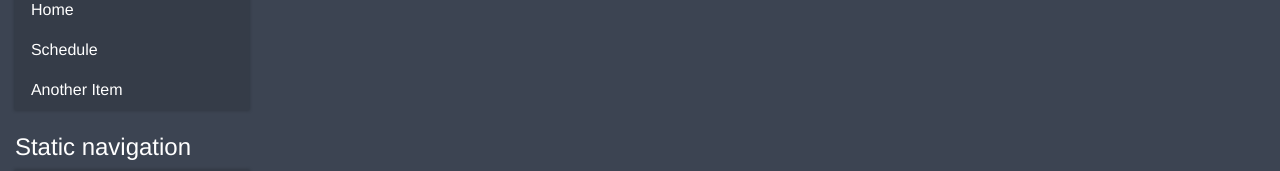
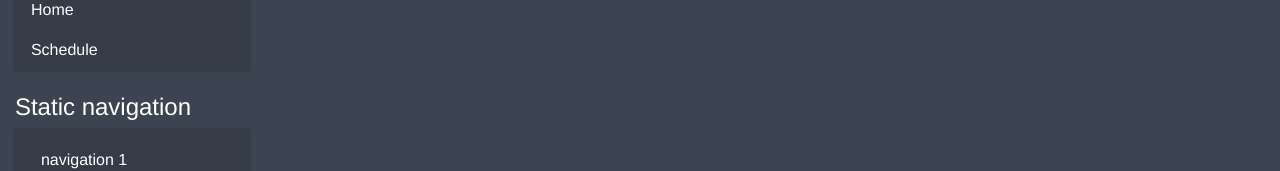
Before and after one commit to yessaliyev/frontend.iitu.kz, a Vue app: page / in a window 1280 px wide. Shown: the part 142-313 px from the top of the page. Built offline with nearby package versions, Linux system fonts and the light colour scheme; no server answers.

Commit message:
fix courses page

```diff
--- a/src/components/mixins/auth.js
+++ b/src/components/mixins/auth.js
@@ -5,8 +5,6 @@ export default {
     methods: {
         /*
         * Принемает на вход role, is_auth[optional]
-        * если указан is_auth true то проверяет только
-        * аутентификацию пользователя
         * */
         check(role, is_auth = false) {
             return new Promise(((resolve, reject) => {
--- a/src/components/navigation/HomeLeftNav.vue
+++ b/src/components/navigation/HomeLeftNav.vue
@@ -21,7 +21,6 @@
                 nav_items: [
                     {text: 'Home', link: '/'},
                     {text: 'Schedule', link: '/schedule'},
-                    {text: 'Another Item', link: null},
                 ]
             }
         },
@@ -29,15 +28,11 @@
             if (this.$store.getters.access_token !== null) {
                 switch (this.$store.getters.user_role) {
                     case 'admin':
-                        this.nav_items = [
-                            {text: 'Home', link: '/'},
-                            {text: 'Schedule', link: '/schedule'},
-                            {text: 'Another Item', link: null},
+                        this.nav_items.push([
                             {text: 'Activities', link: '/admin'},
-                            {text: 'Schedule', link: '/schedule'},
                             {text: 'Teachers', link: '/admin/teachers'},
                             {text: 'Students', link: '/admin/students'},
-                        ]
+                        ]);
                         break
                 }
             }
--- a/src/components/navigation/Tabs.vue
+++ b/src/components/navigation/TeacherTabs.vue
@@ -22,7 +22,7 @@
 
     export default {
         components: {Groups, AddLesson},
-        name: "Tabs"
+        name: "TeacherTabs",
     }
 </script>
 
--- a/src/router/index.js
+++ b/src/router/index.js
@@ -35,16 +35,26 @@ const routes = [
         }
     },
     {
-        path: 'courses',
+        path: '/courses',
         name: 'Courses',
-        component: Courses
+        component: Courses,
+        beforeEnter(to, from, next) {
+            auth.methods.check(store.getters.user_role, true)
+                .then(() => {
+                    next()
+                })
+                .catch(() => {
+                    // console.log(e)
+                    next({name: "Login"})
+                })
+        }
     },
     {
         path: '/admin',
         name: 'Admin',
         component: Admin,
         beforeEnter(to, from, next) {
-            auth.methods.check('teacher')
+            auth.methods.check('admin')
                 .then(() => {
                     next()
                 })
--- a/src/views/Attendance.vue
+++ b/src/views/Attendance.vue
@@ -24,7 +24,7 @@
     import NavBar from "../components/navigation/NavBar";
     import HomeLeftNav from "../components/navigation/HomeLeftNav";
     import LeftStaticNav from "../components/navigation/LeftStaticNav";
-    import Tabs from "../components/navigation/Tabs";
+    import Tabs from "../components/navigation/TeacherTabs";
     // import { D3LineChart } from 'vue-d3-charts';
 
 
```
Also changed, not shown: src/views/Admin.vue (+0 -19 lines).
